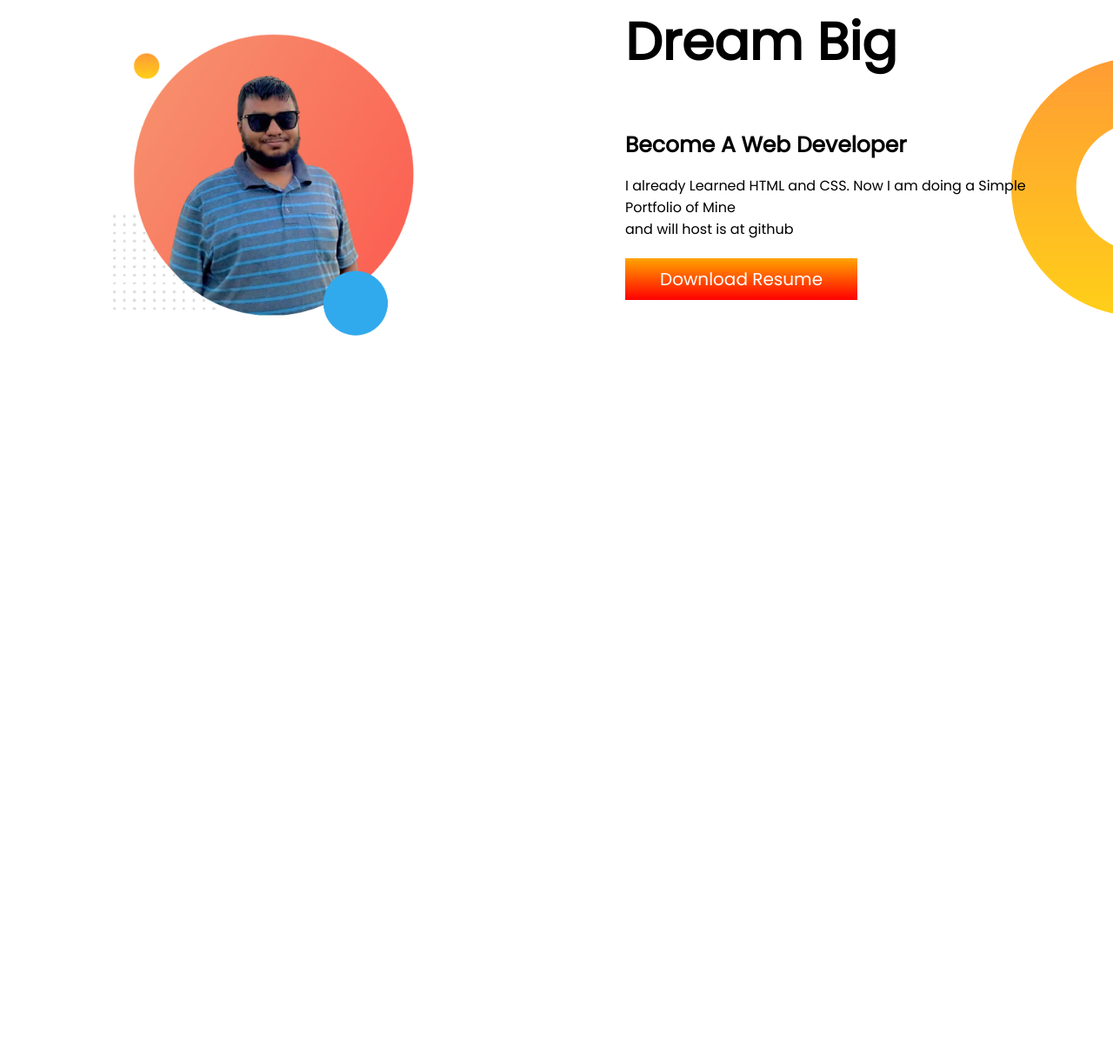
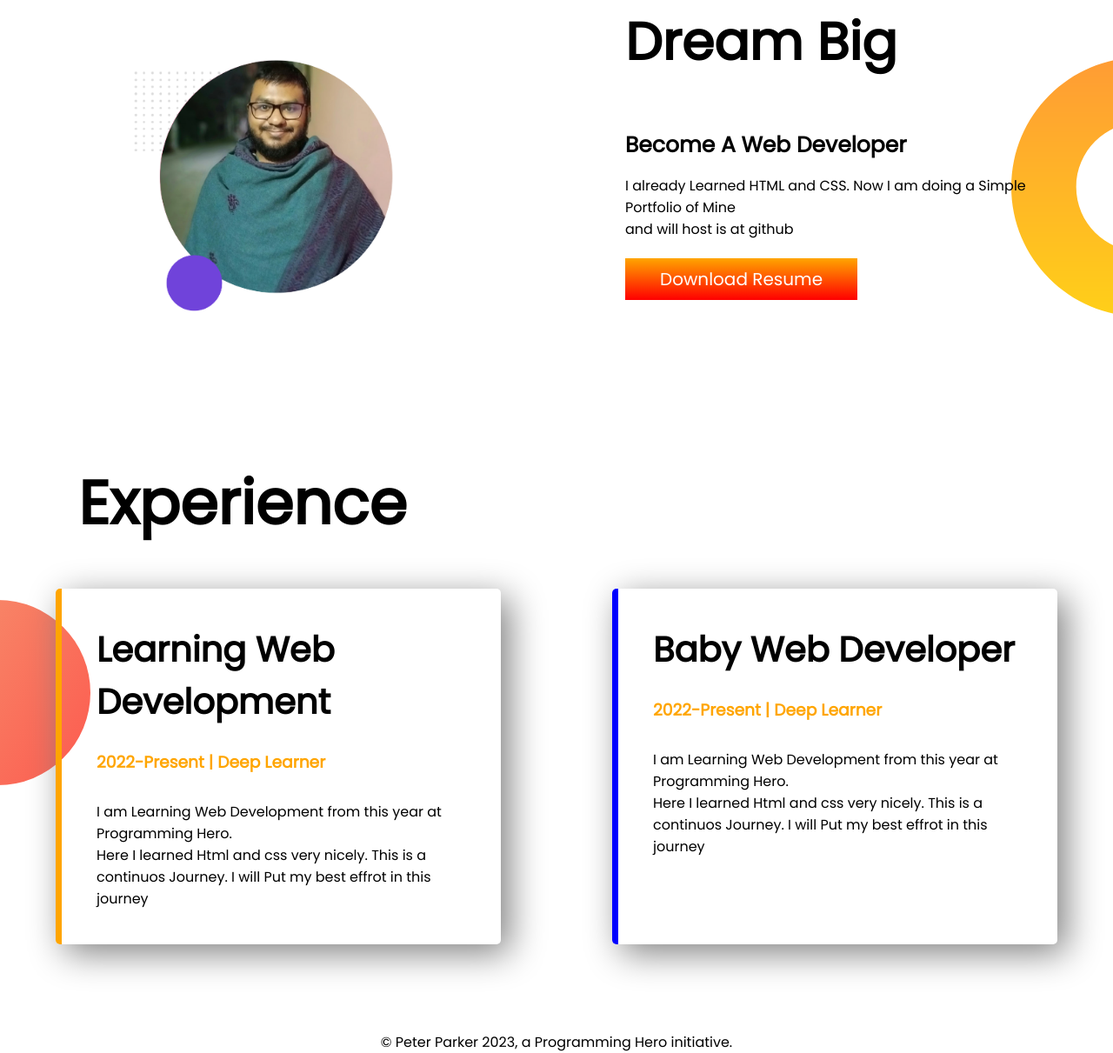
Before and after one commit to Parvez765/my-portfolio, a plain HTML site: page index.html in a window 1280 px wide. Shown: the part 777-1988 px from the top of the page at 87% size. Before the commit the page ends 1283 px from the top, so only its background shows below. Drawn offline with Linux system fonts and the light colour scheme.

Commit message:
final section done

```diff
--- a/index.html
+++ b/index.html
@@ -11,10 +11,10 @@
     <link rel="stylesheet" href="style.css">
 </head>
 <body>
-    <section class="top-banner">
+    <section class="top-banner flexible">
         <div class="half-width">
             <h1>Welcome To</h1>
-            <h1><span>Developers</span> World</h1>
+            <h1><span class="color">Developers</span> World</h1>
             <h3>Build Climber and Train Stopper</h3>
             <p>Parvez Hossain Sakib, A passionate Web Developer. Currently I am <br> Learning
             Web Development from Programming Hero.</p>
@@ -25,9 +25,9 @@
         </div>
     </section>
 
-    <section class="dream-big">
+    <section class="dream-big flexible">
         <div class="half-width">
-            <img src="images/my-picture-01.png" alt="">
+            <img src="images/my second Picture-01.png" alt="">
         </div>
         <div class="half-width">
             <h1>Dream Big</h1>
@@ -37,5 +37,28 @@
             <a href="" target="_blank" class="link-button">Download Resume</a>
         </div>
     </section>
+
+    <section class="experience-area">
+        <h1 class="exp">Experience</h1>
+        <div class="flexible">
+            <div  id="full-stack-web-developer"  class="experience-item">
+            <h1>Learning Web Development</h1>
+            <h3 class="color">2022-Present | Deep Learner</h3>
+            <p>I am Learning Web Development from this year at Programming Hero.<br> Here I learned Html and css
+            very nicely. This is a continuos Journey. I will Put my best effrot in this journey</p>
+            </div>
+
+            <div id="baby-web-developer" class="experience-item">
+                <h1>Baby Web Developer</h1>
+                <h3 class="color">2022-Present | Deep Learner</h3>
+                <p>I am Learning Web Development from this year at Programming Hero.<br> Here I learned Html and css
+                very nicely. This is a continuos Journey. I will Put my best effrot in this journey</p>
+            </div>
+
+        </div>
+    </section>
 </body>
+<footer>
+    <p>© Peter Parker 2023, a Programming Hero initiative.</p>
+</footer>
 </html>
--- a/style.css
+++ b/style.css
@@ -4,7 +4,7 @@
     font-family: 'Poppins', sans-serif;
 }
 
-section{
+.flexible{
     display: flex;
 }
 
@@ -22,7 +22,7 @@ section{
     font-size: 60px;
     margin-top: 15px;
 }
-.half-width h1 span{
+.color{
     color: orange;
 
 }
@@ -56,3 +56,49 @@ section{
     background-repeat: no-repeat;
     background-position: right;
 }
+
+.experience-area .exp{
+    font-size: 70px;
+    margin-left: 70px;
+    padding: 20px;
+    margin-bottom: 25px;
+
+}
+
+.experience-item{
+    box-shadow: 10px 10px 40px gray;
+    width: 40%;
+    margin-left: 5%;
+    margin-right: 5%;
+    border-radius: 5px;
+    padding: 40px;
+
+}
+
+.experience-item h1{
+    font-size: 40px;
+    margin-bottom: 25px;
+}
+
+.experience-item p{
+    margin-top: 30px;
+}
+
+#full-stack-web-developer{
+    border-left: 7px solid orange;
+}
+
+#baby-web-developer{
+    border-left: 7px solid blue;
+}
+
+.experience-area{
+    background-image: url(images/exp-bg.png);
+    background-repeat: no-repeat;
+    background-position: left;
+}
+
+footer{
+    text-align: center;
+    margin-top: 100px;
+}
```
Also changed, not shown: images/my second Picture-01.png (added).
